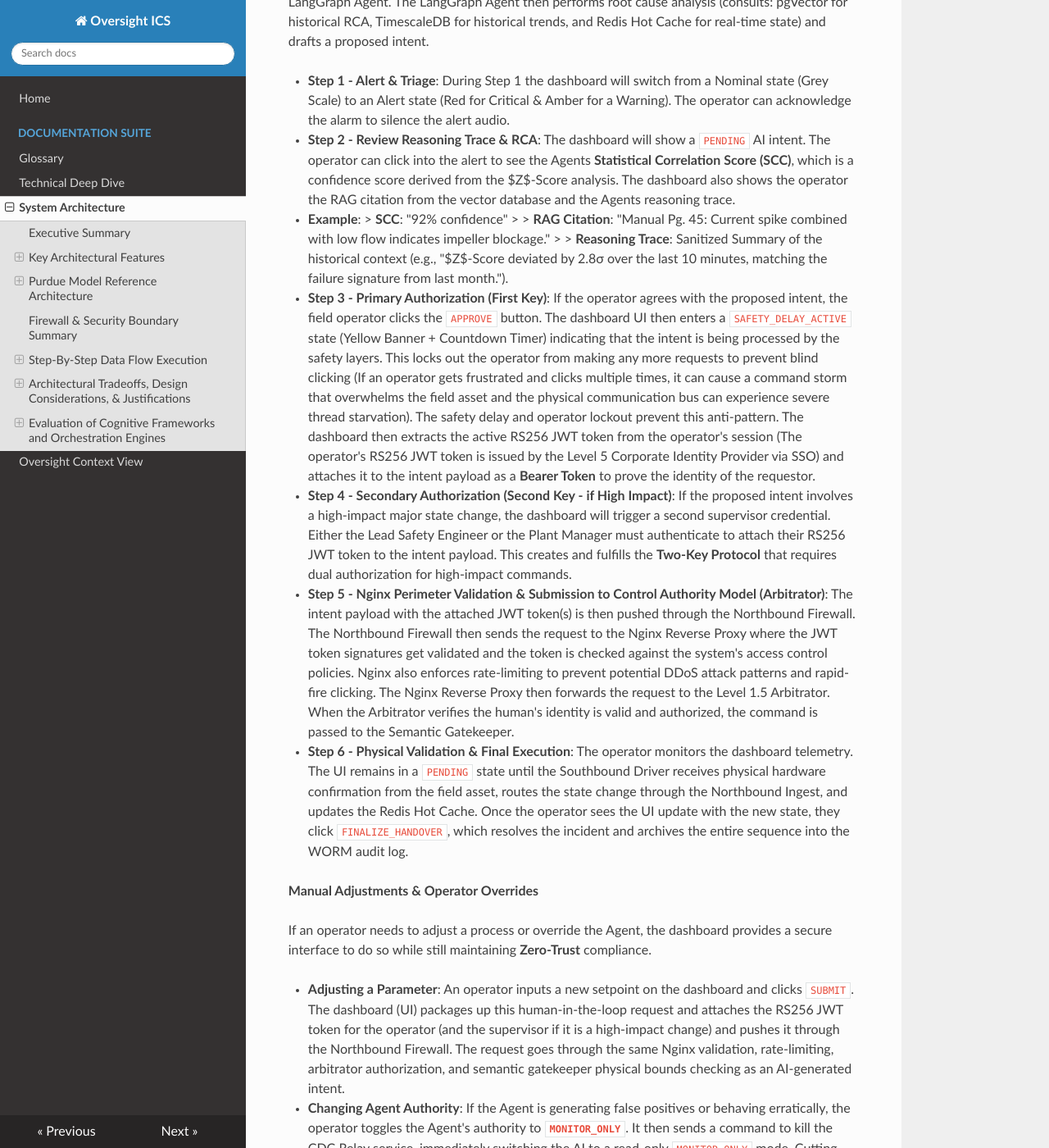
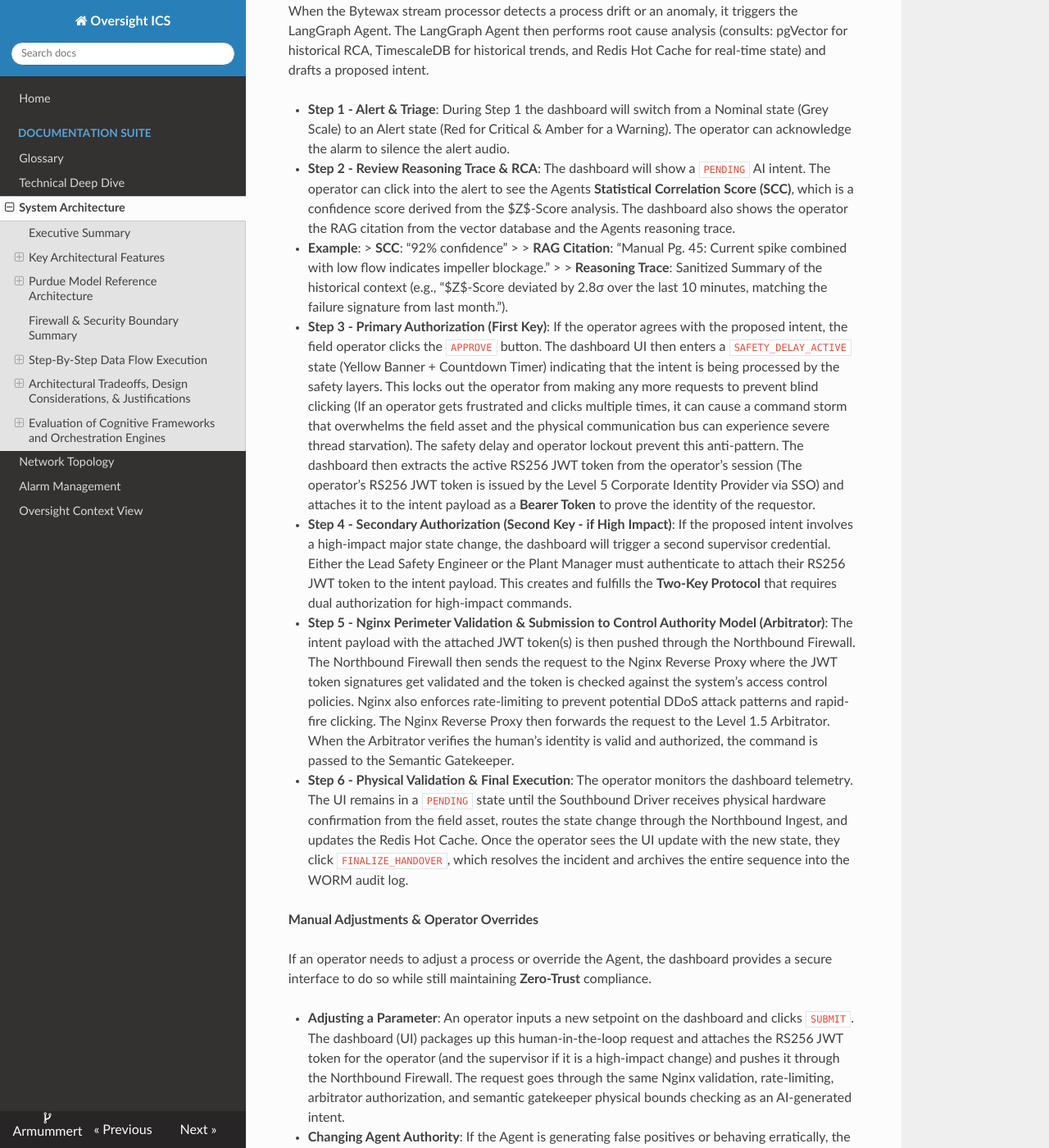
Before and after one commit to ARMummert/oversight-docs, an MkDocs documentation site: the page built from docs/system-architecture-overview-and-tradeoffs.md, in a window 1280 px wide and 1400 px high, scrolled down 12617 px. Shown: the whole window at 82% size. Built offline with MkDocs 1.6.1, drawn with Linux system fonts in a browser that asks for light colours; nearby versions of some CDN libraries; some of the changed text lies outside the part shown.

Commit message:
new file addition

```diff
--- a/mkdocs.yml
+++ b/mkdocs.yml
@@ -1,6 +1,7 @@
 site_name: Oversight ICS
 site_description: A comprehensive documentation suite for Oversight ICS - A Cognitive Reliability & Predictive Failover Agent for Industrial Control Systems
 site_author: Amy Mummert
+repo_url: https://armummert.github.io/oversight-docs/
 
 nav:
     - Home: index.md
@@ -8,12 +9,28 @@ nav:
       - Glossary: glossary.md
       - Technical Deep Dive: oversight_ics_technical_deep_dive.md
       - System Architecture: system-architecture-overview-and-tradeoffs.md
+      - Network Topology: network_topology.md
+      - Alarm Management: alarm_philosophy.md
       - Oversight Context View: oversight-c4-context-view.svg
 
 theme:
     name: readthedocs
-    navigation_depth: 4
-    prev_next_buttons_location: top
+    prev_next_buttons_location: bottom
     sticky_navigation: true
+    highlightjs: true
+
 extra_css:
   - style.css
+
+markdown_extensions:
+  - smarty
+  - admonition
+  - toc:
+      permalink: 
+  - attr_list
+  - def_list
+  - tables
+  - fenced_code
+
+plugins:
+    - search
```
